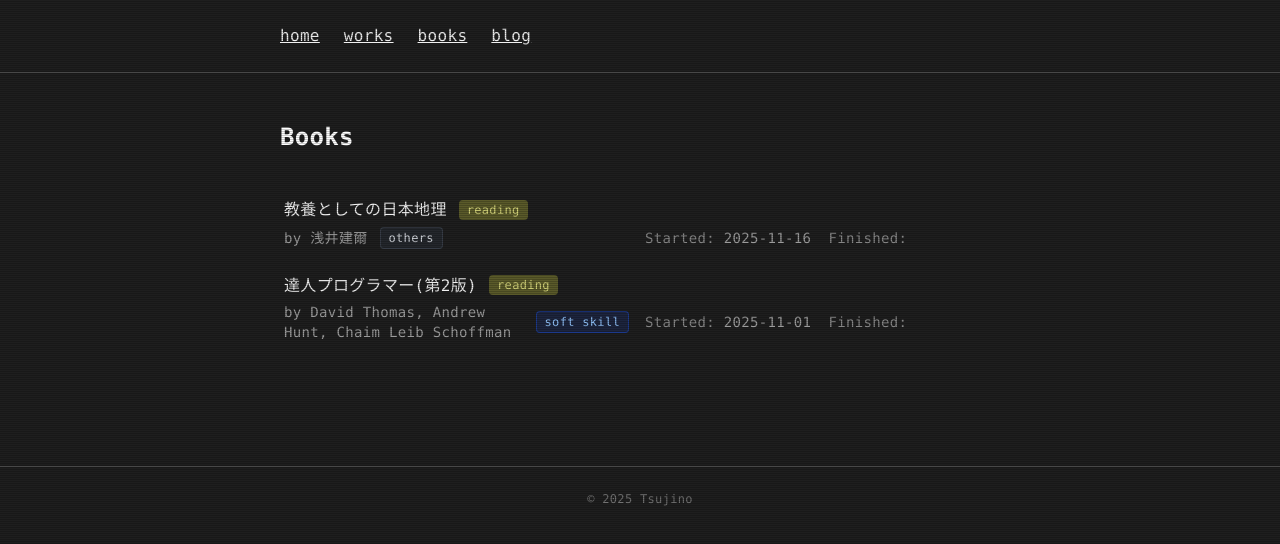
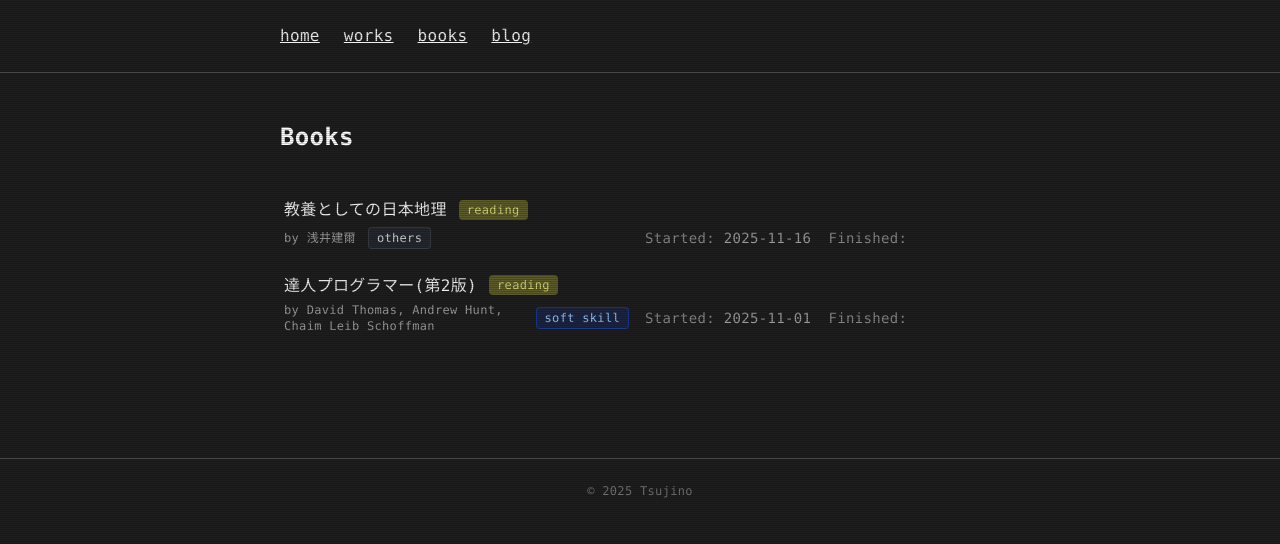
Before and after one commit to ttsujino/ttsujino.github.io, a Next.js app in the folder portfolio/: page /books in a window 1280 px wide. Shown: the top 544 px of the page. Built offline with nearby package versions, Linux system fonts and the light colour scheme.

Commit message:
文字サイズ変更

```diff
--- a/portfolio/src/app/books/page.tsx
+++ b/portfolio/src/app/books/page.tsx
@@ -46,7 +46,7 @@
                   )}
                 </div>
                   <div className="flex justify-between items-center gap-4">
-                    <div className="flex items-center gap-3 text-terminal-text/60 text-sm">
+                    <div className="flex items-center gap-3 text-terminal-text/60 text-xs">
                       <span>by {book.author}</span>
                       {book.category && (
                         <span className={`px-2 py-0.5 text-xs rounded whitespace-nowrap ${getCategoryStyle(book.category)}`}>
@@ -94,7 +94,7 @@
 
                   {/* 著者とカテゴリ */}
                   <div className="flex items-center gap-2 flex-wrap">
-                    <p className="text-sm text-terminal-text/70">
+                    <p className="text-xs text-terminal-text/70">
                       by {book.author}
                     </p>
                     {book.category && (
```
